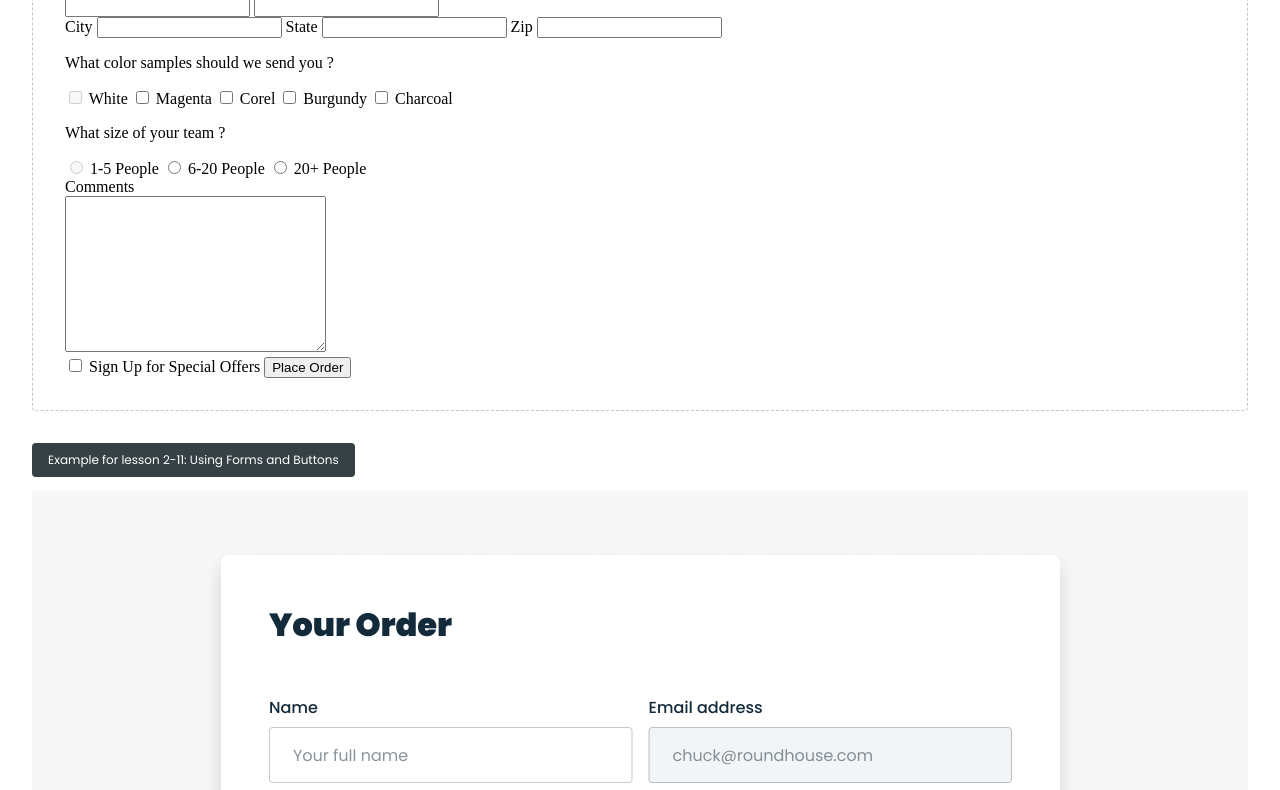
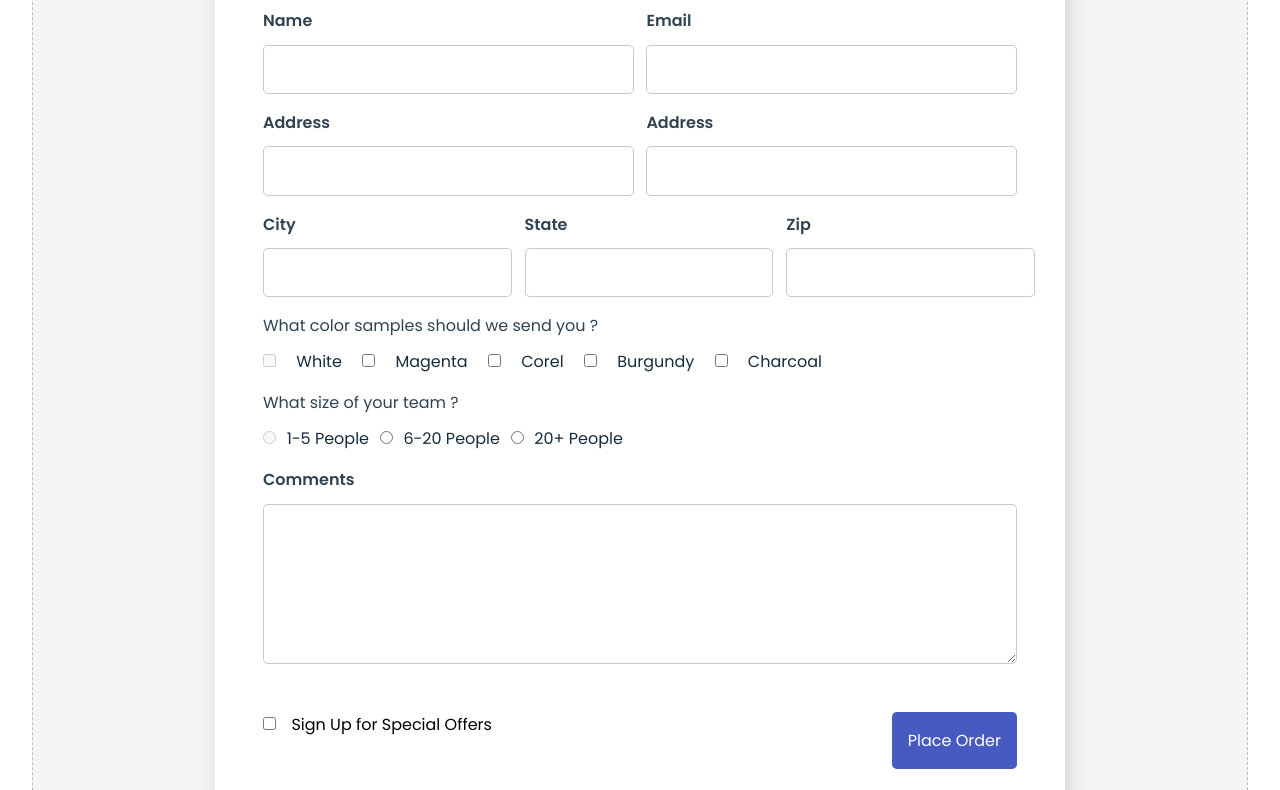
Before and after one commit to darshanDarshan72/Envanto-HTML-CSS-Assignments, a plain HTML site: page 16. Order-Form.html in a window 1280 px wide. Shown: the part 223-1013 px from the top of the page. Drawn offline with Linux system fonts and the light colour scheme.

Commit message:
completed all assignments

```diff
--- a/16. Order-Form.html
+++ b/16. Order-Form.html
@@ -1,5 +1,6 @@
 <!DOCTYPE html>
 <html lang="en-US">
+
 <head>
 	<meta charset="utf-8">
 	<meta name="viewport" content="width=device-width, initial-scale=1.0">
@@ -11,58 +12,213 @@
 	<link rel="preconnect" href="https://fonts.googleapis.com" />
 	<link rel="preconnect" href="https://fonts.gstatic.com" crossorigin />
 	<link href="https://fonts.googleapis.com/css2?family=Poppins:wght@400;600;700;900&display=swap" rel="stylesheet" />
+
+	<style>
+		* {
+			margin: 0;
+			padding: 0;
+			box-sizing: border-box;
+			font-family: "Poppins", sans-serif;
+		}
+
+		.learn {
+			display: flex;
+			justify-content: center;
+			align-items: center;
+			background-color: #f4f5f5;
+		}
+
+		.container {
+			background-color: #fff;
+			width:850px;
+			padding: 3rem;
+			box-shadow: 4px 4px 20px rgba(139, 139, 139, 0.3);
+		}
+
+		.container h1{
+			font-size: 2rem;
+			font-weight: 800;
+			color: #132a3b;
+			margin-bottom: 1.4rem;
+		}
+
+		form .row{
+			display: flex;
+			padding-bottom: 1rem;
+			gap: 0.8rem;
+
+		}
+
+		label{
+			font-size: 1rem;
+			font-weight: 600;
+			color: #2f4352;
+			padding-bottom: 0.7rem;
+		}
+
+		input,textarea,select{
+			padding: 0.7rem 1rem;
+			border: 1.4px solid #c4cace;
+			border-radius: 0.3rem;
+			outline: none;
+			color: #455764;
+			font-size: 1rem;
+		}
+
+		textarea{
+			height: 10rem;
+		}
+
+		form p{
+			font-size: 1rem;
+			font-weight: 500;
+			color: #2f4352;
+			padding-bottom: 0.7rem;
+		}
+
+		form .row .col .checks span{
+			font-size: 1rem;
+			color: #162c3d;
+			padding: 0 1rem;
+			font-weight: 500;
+
+		}
+
+		form .row .col .checks input{
+			padding-right: 1rem;
+		}
+
+		form .row .col .redios span{
+			font-size: 1rem;
+			color: #162c3d;
+			padding: 0 0.4rem;
+			font-weight: 500;
+
+		}
+
+		form .row .col .redios input{
+			padding-right: 0.4rem;
+		}
+
+		form .row .col-1{
+			display: flex;
+			flex-direction: column;
+			width: 100%;
+		}
+
+		form .row .col-2{
+			display: flex;
+			flex-direction: column;
+			width: 50%;
+		}
+
+
+		form .row .col-3{
+			display: flex;
+			flex-direction: column;
+			width: 33%;
+		}
+
+		.foot{
+			padding-top: 2rem;
+			display: flex;
+			justify-content:space-between;
+		}
+
+		.foot button{
+			padding: 1rem;
+			background-color: #475ac0;
+			color: #fff;
+			border: none;
+			border-radius: 0.3rem;
+			font-size: 1rem;
+		}
+
+		.foot .checkbox span{
+			padding-left: 0.7rem;
+		}
+	</style>
 </head>
 
 <body class="flip">
 	<section class="learn">
 		<!-- Practice area start -->
+		<div class="container">
 
 			<h1>Your Order</h1>
 			<form action="#">
 				<div class="row">
+					<div class="col-2">
 						<label for="name">Name</label>
 						<input type="text" name="name" id="name">
+					</div>
+					<div class="col-2">
 						<label for="email">Email</label>
 						<input type="email" name="email" id="email">
 					</div>
+				</div>
 				<div class="row">
-					<label for="name">Address</label> <br>
+					<div class="col-2">
+						<label for="name">Address</label>
 						<input type="text" name="addl1" id="addl1">
+					</div>
+					<div class="col-2">
+						<label for="name">Address</label>
 						<input type="text" name="addl2" id="addl2">
 					</div>
+				</div>
 				<div class="row">
+					<div class="col-3">
 						<label for="city">City</label>
 						<input type="text" name="city" id="city">
+					</div>
+					<div class="col-3">
 						<label for="state">State</label>
 						<input type="state" name="state" id="state">
+					</div>
+					<div class="col-3">
 						<label for="zip">Zip</label>
 						<input type="text" name="zip" id="zip">
 					</div>
+				</div>
+
 				<div class="row">
+					<div class="col">
 						<p>What color samples should we send you ?</p>
-					<input type="checkbox" name="list" id="list" disabled value="white"> White
-					<input type="checkbox" name="list" id="list" value="magenta"> Magenta
-					<input type="checkbox" name="list" id="list" value="corel"> Corel
-					<input type="checkbox" name="list" id="list" value="burgundy"> Burgundy
-					<input type="checkbox" name="list" id="list" value="charcoal"> Charcoal
+						<div class="checks">
+							<input type="checkbox" name="list" id="list" disabled value="white"> <span>White</span>
+							<input type="checkbox" name="list" id="list" value="magenta"><span> Magenta</span>
+							<input type="checkbox" name="list" id="list" value="corel"> <span>Corel</span>
+							<input type="checkbox" name="list" id="list" value="burgundy"> <span>Burgundy</span>
+							<input type="checkbox" name="list" id="list" value="charcoal"> <span>Charcoal</span>
+						</div>
+					</div>
 				</div>
 				<div class="row">
+					<div class="col">
 						<p>What size of your team ?</p>
-					<input type="radio" name="size" id="size" disabled value="small"> 1-5 People
-					<input type="radio" name="size" id="size" value="medium"> 6-20 People
-					<input type="radio" name="size" id="size" value="large"> 20+ People
+						<div class="redios">
+							<input type="radio" name="size" id="size" disabled value="small"> <span>1-5 People</span>
+							<input type="radio" name="size" id="size" value="medium"> <span>6-20 People</span>
+							<input type="radio" name="size" id="size" value="large"> <span>20+ People</span>
+						</div>
+					</div>
 				</div>
 				<div class="row">
-					<label for="comments">Comments</label> <br>
-					<textarea name="comments" id="commets" cols="30" rows="10"></textarea>
+					<div class="col-1">
+						<label for="comments">Comments</label>
+						<textarea name="comments" id="commets"></textarea>
 					</div>
-				<div class="row">
-					<input type="checkbox" name="special" id="special" value="true"> Sign Up for Special Offers
+				</div>
+				<div class="foot">
+					<div class="checkbox"><input type="checkbox" name="special" id="special" value="true"> <span>Sign Up for Special Offers</span></div>
 					<button type="submit">
 						Place Order
 					</button>
 				</div>
 			</form>
+		</div>
+
 
 
 		<!-- Practice area end -->
@@ -72,4 +228,5 @@
 		<img width="903px" src="images/reference/order-form.png" alt="Reference image" />
 	</section>
 </body>
+
 </html>
```
Also changed, not shown: 20. Recipe.html (+96 -1 lines). Lines whose indentation alone changed are shown as unchanged.
